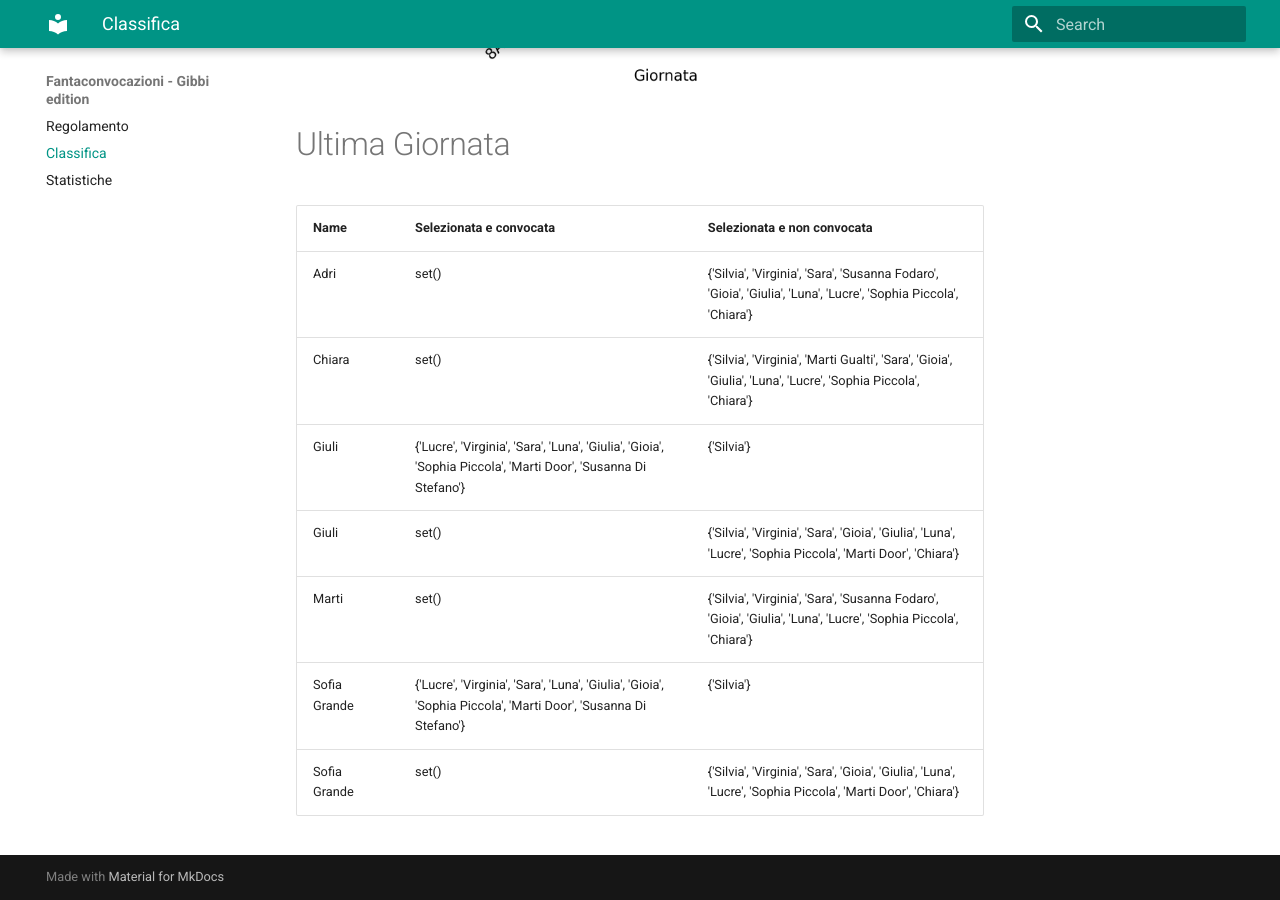
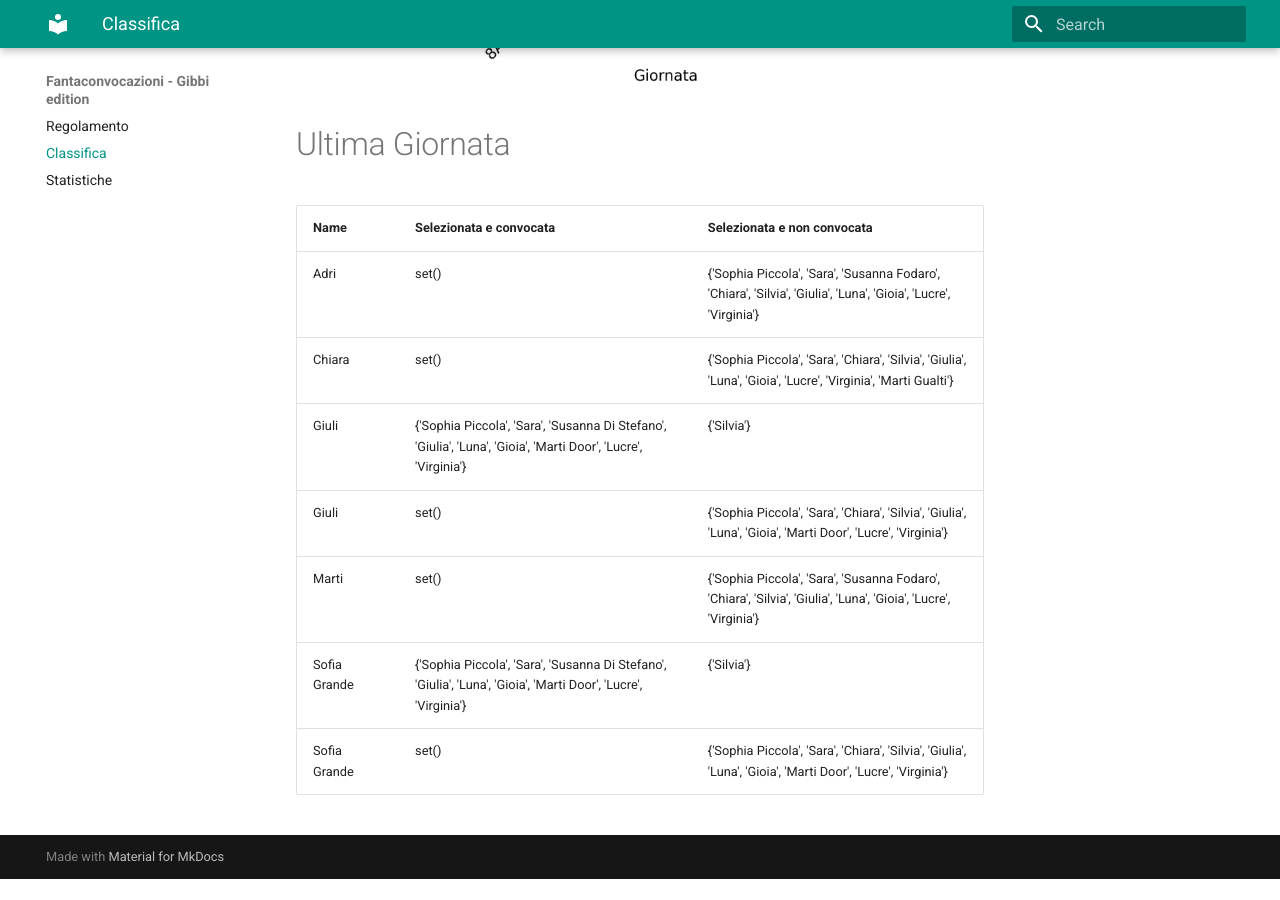
Before and after one commit to martinig94/fantagibbi, an MkDocs documentation site: the page built from docs/Classifica.md, in a window 1280 px wide and 900 px high, scrolled down 1024 px. Built offline with MkDocs 1.6.1 and Material for MkDocs 9.7.7, drawn with Linux system fonts in a browser that asks for light colours; after the commit the page ends 1903 px from its top, so only the background shows below that.

Commit message:
Auto-update from main.py

```diff
--- a/docs/Classifica.md
+++ b/docs/Classifica.md
@@ -18,11 +18,11 @@
 <!-- START_TABLE CORRECT -->
 | Name         | Selezionata e convocata                                                                                        | Selezionata e non convocata                                                                                      |
 |:-------------|:---------------------------------------------------------------------------------------------------------------|:-----------------------------------------------------------------------------------------------------------------|
-| Adri         | set()                                                                                                          | {'Silvia', 'Virginia', 'Sara', 'Susanna Fodaro', 'Gioia', 'Giulia', 'Luna', 'Lucre', 'Sophia Piccola', 'Chiara'} |
-| Chiara       | set()                                                                                                          | {'Silvia', 'Virginia', 'Marti Gualti', 'Sara', 'Gioia', 'Giulia', 'Luna', 'Lucre', 'Sophia Piccola', 'Chiara'}   |
-| Giuli        | {'Lucre', 'Virginia', 'Sara', 'Luna', 'Giulia', 'Gioia', 'Sophia Piccola', 'Marti Door', 'Susanna Di Stefano'} | {'Silvia'}                                                                                                       |
-| Giuli        | set()                                                                                                          | {'Silvia', 'Virginia', 'Sara', 'Gioia', 'Giulia', 'Luna', 'Lucre', 'Sophia Piccola', 'Marti Door', 'Chiara'}     |
-| Marti        | set()                                                                                                          | {'Silvia', 'Virginia', 'Sara', 'Susanna Fodaro', 'Gioia', 'Giulia', 'Luna', 'Lucre', 'Sophia Piccola', 'Chiara'} |
-| Sofia Grande | {'Lucre', 'Virginia', 'Sara', 'Luna', 'Giulia', 'Gioia', 'Sophia Piccola', 'Marti Door', 'Susanna Di Stefano'} | {'Silvia'}                                                                                                       |
-| Sofia Grande | set()                                                                                                          | {'Silvia', 'Virginia', 'Sara', 'Gioia', 'Giulia', 'Luna', 'Lucre', 'Sophia Piccola', 'Marti Door', 'Chiara'}     |
+| Adri         | set()                                                                                                          | {'Sophia Piccola', 'Sara', 'Susanna Fodaro', 'Chiara', 'Silvia', 'Giulia', 'Luna', 'Gioia', 'Lucre', 'Virginia'} |
+| Chiara       | set()                                                                                                          | {'Sophia Piccola', 'Sara', 'Chiara', 'Silvia', 'Giulia', 'Luna', 'Gioia', 'Lucre', 'Virginia', 'Marti Gualti'}   |
+| Giuli        | {'Sophia Piccola', 'Sara', 'Susanna Di Stefano', 'Giulia', 'Luna', 'Gioia', 'Marti Door', 'Lucre', 'Virginia'} | {'Silvia'}                                                                                                       |
+| Giuli        | set()                                                                                                          | {'Sophia Piccola', 'Sara', 'Chiara', 'Silvia', 'Giulia', 'Luna', 'Gioia', 'Marti Door', 'Lucre', 'Virginia'}     |
+| Marti        | set()                                                                                                          | {'Sophia Piccola', 'Sara', 'Susanna Fodaro', 'Chiara', 'Silvia', 'Giulia', 'Luna', 'Gioia', 'Lucre', 'Virginia'} |
+| Sofia Grande | {'Sophia Piccola', 'Sara', 'Susanna Di Stefano', 'Giulia', 'Luna', 'Gioia', 'Marti Door', 'Lucre', 'Virginia'} | {'Silvia'}                                                                                                       |
+| Sofia Grande | set()                                                                                                          | {'Sophia Piccola', 'Sara', 'Chiara', 'Silvia', 'Giulia', 'Luna', 'Gioia', 'Marti Door', 'Lucre', 'Virginia'}     |
 <!-- END_TABLE CORRECT -->
```
